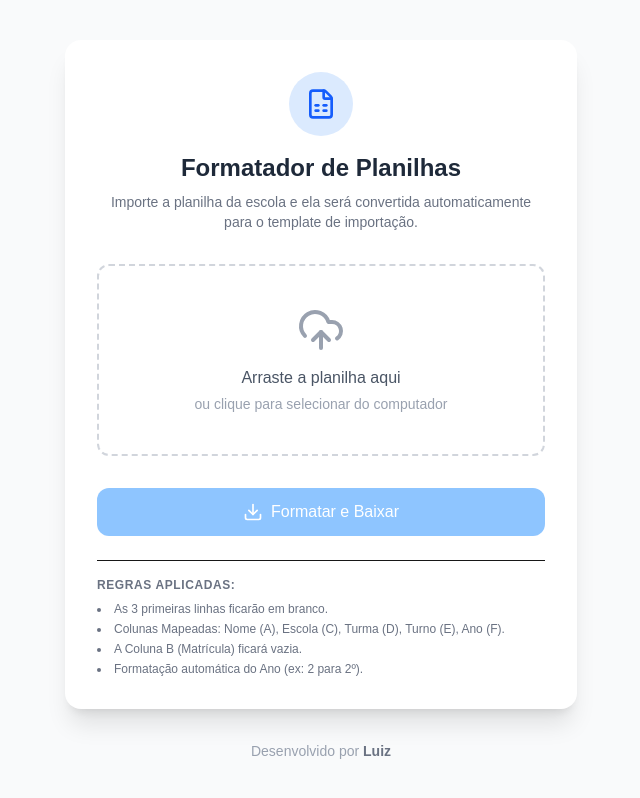
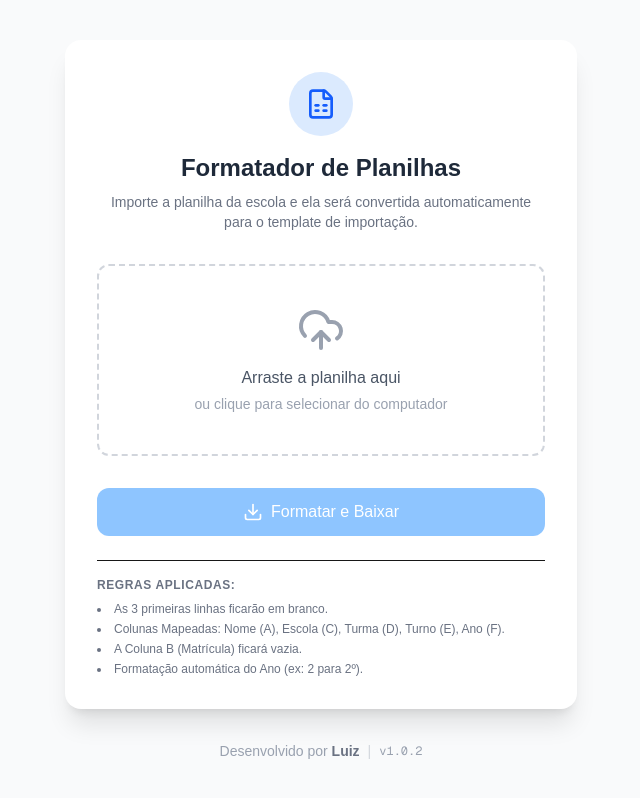
Before and after one commit to luixg77/formatarexcellmaissaber, a Next.js app: page / in a window 1280 px wide. Shown: the whole page, without its empty margins (319-959 px from the left). Built offline with nearby package versions, Linux system fonts and the light colour scheme.

Commit message:
feat: adiciona versao baseada nos commits no rodape

```diff
--- a/src/app/page.tsx
+++ b/src/app/page.tsx
@@ -222,8 +222,10 @@ export default function Home() {
         </div>
       </div>
 
-      <footer className="mt-8 text-gray-400 text-sm">
-        Desenvolvido por <span className="font-semibold text-gray-500">Luiz</span>
+      <footer className="mt-8 text-gray-400 text-sm flex items-center justify-center gap-2">
+        <span>Desenvolvido por <span className="font-semibold text-gray-500">Luiz</span></span>
+        <span className="text-gray-300">|</span>
+        <span className="text-gray-400 text-xs font-mono">v1.0.2</span>
       </footer>
     </main>
   );
```
